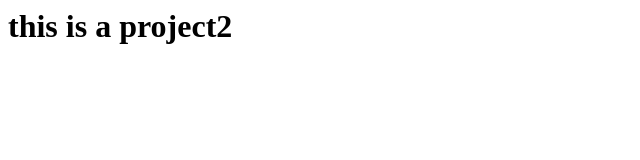
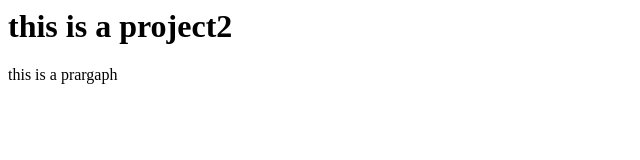
Before and after one commit to mkhossain/gitproject2, a plain HTML site: page index.html in a window 1280 px wide. Shown: the whole page, without its empty margins (0-640 px from the left). Drawn offline with Linux system fonts and the light colour scheme.

Commit message:
this is a testing br update

```diff
--- a/index.html
+++ b/index.html
@@ -1 +1,2 @@
 <h1>this is a project2</h1>
+<p>this is a prargaph</p>
```
